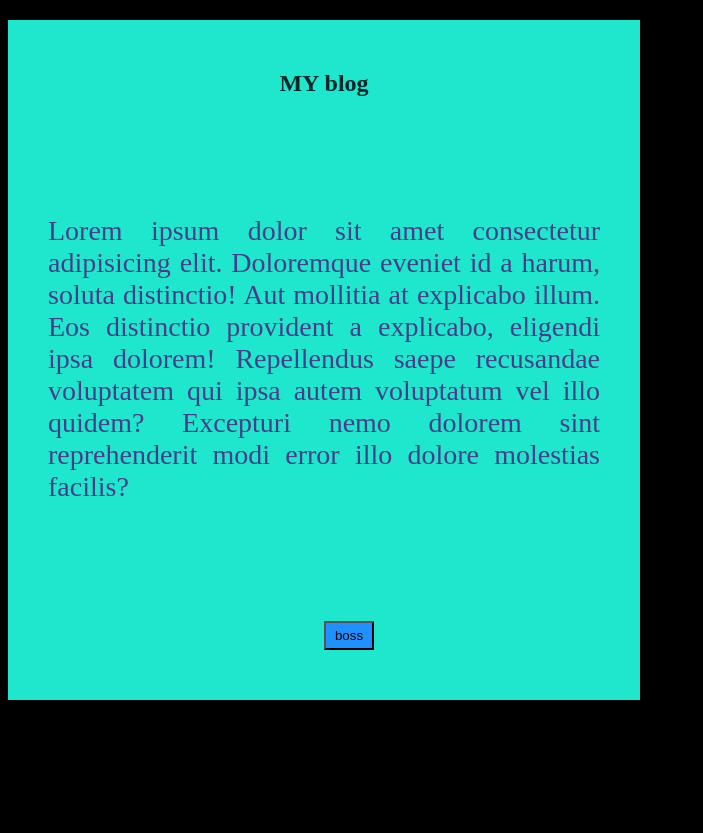
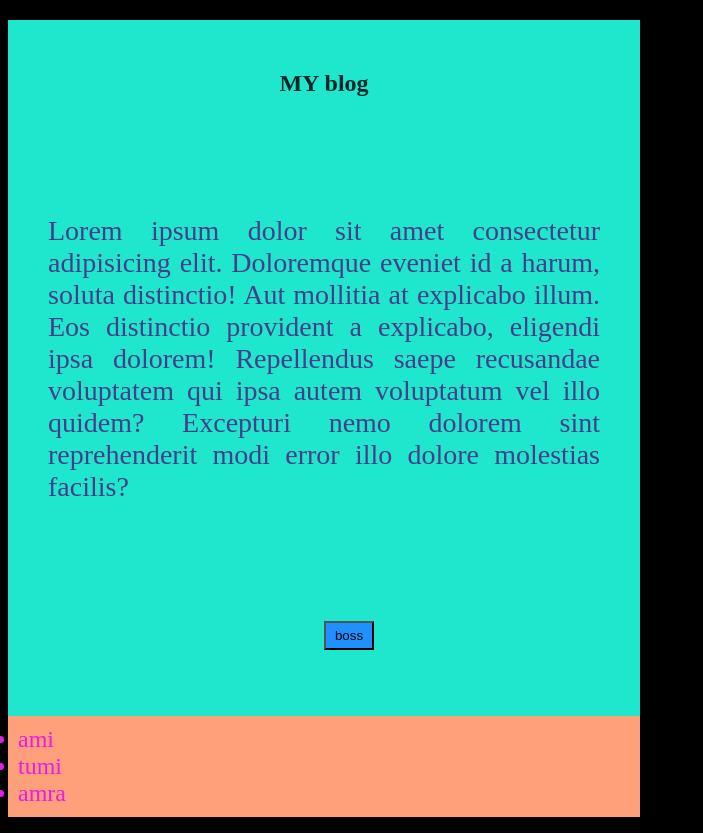
Before and after one commit to tanvir-taqi/my-first-repo, a plain HTML site: page index.html in a window 1280 px wide. Shown: the whole page, without its empty margins (0-703 px from the left). Before the commit the page ends 800 px from the top, so only its background shows below. Drawn offline with Linux system fonts and the light colour scheme.

Commit message:
branching branching

```diff
--- a/index.html
+++ b/index.html
@@ -18,6 +18,11 @@
             saepe recusandae voluptatem qui ipsa autem voluptatum vel illo quidem? Excepturi nemo dolorem sint
             reprehenderit modi error illo dolore molestias facilis?</p>
             <button>boss</button>
+            <ul>
+                <li>ami</li>
+                <li>tumi</li>
+                <li>amra</li>
+            </ul>
     </div>
 
 </body>
--- a/style.css
+++ b/style.css
@@ -28,3 +28,11 @@ button{
     padding: 5px;
     margin: 50px 50%;
 }
+ul{
+    background-color: lightsalmon;
+    padding: 10px;
+}
+li{
+    font-size: 24px;
+    color: rgb(231, 28, 231);
+}
```
